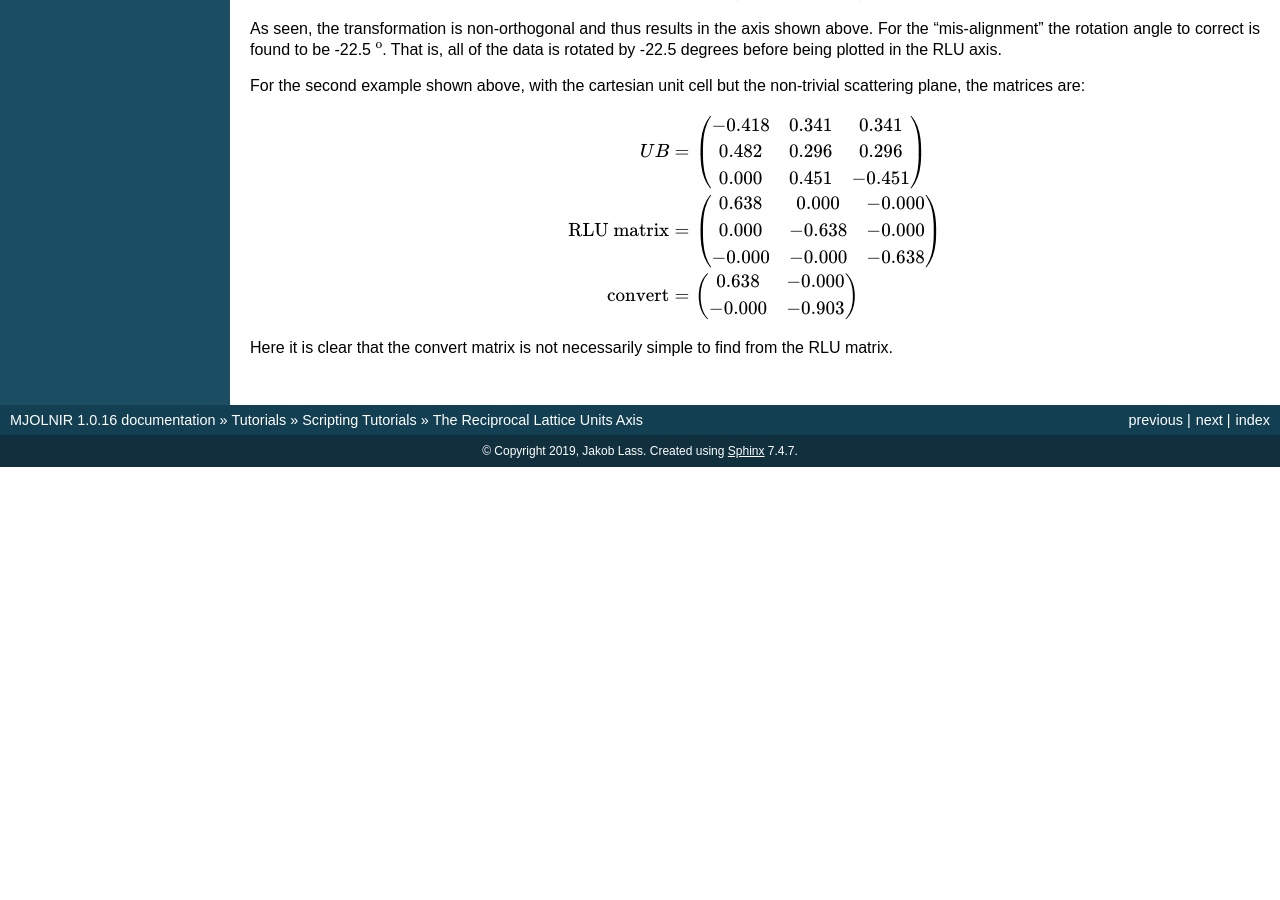
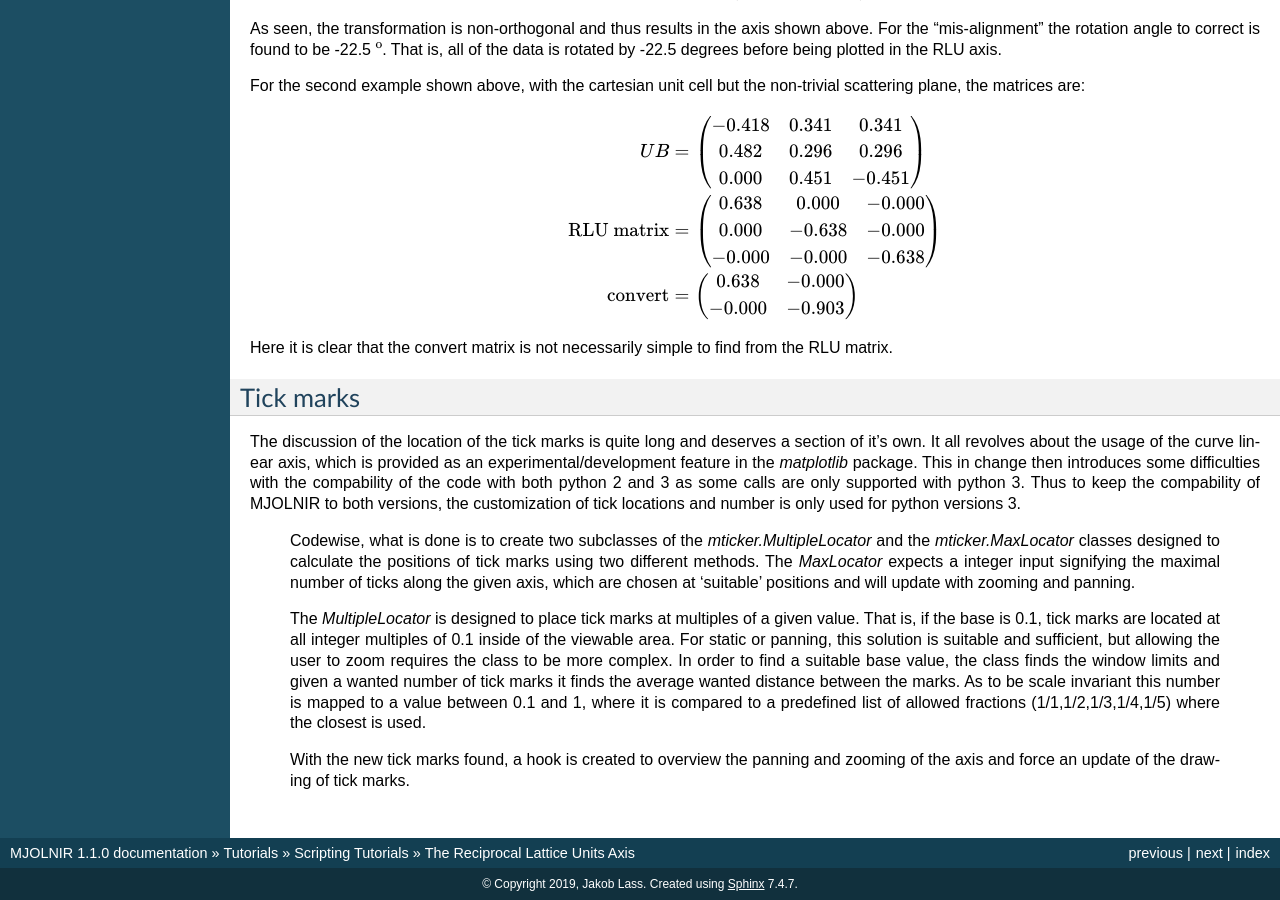
Before and after one commit to MJOLNIRPackage/MJOLNIR, a Sphinx documentation site: the page built from docs/Tutorials/Tools/RLUAxis.rst, in a window 1280 px wide and 900 px high, scrolled down 3738 px. Built offline with Sphinx 7.4.7, drawn with Linux system fonts in a browser that asks for light colours; before the commit the page ends 4205 px from its top, so only the background shows below that; some of the changed text lies outside the part shown.

Commit message:
Update version

```diff
--- a/MJOLNIR/__init__.py
+++ b/MJOLNIR/__init__.py
@@ -9,4 +9,4 @@ Further documentation? Version is 1.0.10?
 import sys,os
 sys.path.append('.')
 
-__version__ = '1.0.16'
+__version__ = '1.1.0'
--- a/docs/Tutorials/Tools/RLUAxis.rst
+++ b/docs/Tutorials/Tools/RLUAxis.rst
@@ -79,7 +79,7 @@ This axis is created to easily plot data in RLU for all crystals in the scatteri
 
 The first example in the code above takes a data set measured on a crystal with unit cell [6.11  6.11  11.35  90.    90.   120.], that is, the crystal is hexagonal and is placed in the hk0 scattering plane. Behind the scene, data plotted in the axis is assumed to be in the :math:`Q_x`, :math:`Q_y` coordinate system rotated such that the first projection vector is along the x-axis (in this case (h,0,0). The data is then first converted into reciprocal space (HKL) and then into the projected in the scattering plane. This might seem like swatting flies with a sledge hammer, however, this allows for enough abstraction as to allow all cases to be plotted.
 
-As the axis object makes use of the non-standard "GridHelperCurveLinear" many features regarding the tick marks and setting limits are not working. A custom function has been generated to set the limits of the shown graph called "set_limits". It takes at least two vectors in either HKL or projection along principal directions and assures that these are visible. Multiple vectors can be provided and it is then assured that all vector positions are visible. An example is shown in line 22 where it is assured that [-1,-1.5,0] and [2.0,1.0,0] are both visible. In this case, providing the vectors [-1,-1.5] and [2,1] is sufficient as the projections are simply [1,0,0] and [0,1,0].
+As the axis object makes use of the non-standard "GridHelperCurveLinear" many features regarding the tick marks and setting limits are not working, but see section below for dicussion. A custom function has been generated to set the limits of the shown graph called "set_limits". It takes at least two vectors in either HKL or projection along principal directions and assures that these are visible. Multiple vectors can be provided and it is then assured that all vector positions are visible. An example is shown in line 22 where it is assured that [-1,-1.5,0] and [2.0,1.0,0] are both visible. In this case, providing the vectors [-1,-1.5] and [2,1] is sufficient as the projections are simply [1,0,0] and [0,1,0].
 
 .. figure:: RLUAxis.png
   :width: 50%
@@ -162,3 +162,14 @@ For the second example shown above, with the cartesian unit cell but the non-tri
     \mathrm{convert} &= \begin{pmatrix}0.638 & -0.000\\-0.000 & -0.903\end{pmatrix}
 
 Here it is clear that the convert matrix is not necessarily simple to find from the RLU matrix.
+
+Tick marks
+----------
+
+The discussion of the location of the tick marks is quite long and deserves a section of it's own. It all revolves about the usage of the curve linear axis, which is provided as an experimental/development feature in the *matplotlib* package. This in change then introduces some difficulties with the compability of the code with both python 2 and 3 as some calls are only supported with python 3. Thus to keep the compability of MJOLNIR to both versions, the customization of tick locations and number is only used for python versions 3.
+
+ Codewise, what is done is to create two subclasses of the *mticker.MultipleLocator* and the *mticker.MaxLocator* classes designed to calculate the positions of tick marks using two different methods. The *MaxLocator* expects a integer input signifying the maximal number of ticks along the given axis, which are chosen at 'suitable' positions and will update with zooming and panning.
+
+ The *MultipleLocator* is designed to place tick marks at multiples of a given value. That is, if the base is 0.1, tick marks are located at all integer multiples of 0.1 inside of the viewable area. For static or panning, this solution is suitable and sufficient, but allowing the user to zoom requires the class to be more complex. In order to find a suitable base value, the class finds the window limits and given a wanted number of tick marks it finds the average wanted distance between the marks. As to be scale invariant this number is mapped to a value between 0.1 and 1, where it is compared to a predefined list of allowed fractions (1/1,1/2,1/3,1/4,1/5) where the closest is used.
+
+ With the new tick marks found, a hook is created to overview the panning and zooming of the axis and force an update of the drawing of tick marks.
--- a/docs/conf.py
+++ b/docs/conf.py
@@ -31,9 +31,9 @@ copyright = u'2019, Jakob Lass'
 author = u'Jakob Lass'
 
 # The short X.Y version
-version = u'1.0.16'
+version = u'1.1.0'
 # The full version, including alpha/beta/rc tags
-release = u'1.0.16'
+release = u'1.1.0'
 
 
 
--- a/docs/index.rst
+++ b/docs/index.rst
@@ -41,11 +41,11 @@ As the software is to be used by a broad user group, it is of great importance t
     Python 3.4 is believed to be compatible but is not tested due to updates in testing framework.
     Python 3.7 is supported by the package but some of the dependencies might not be supported on all operating systems.
 
-.. |travis| image:: https://travis-ci.org/Jakob-Lass/MJOLNIR.svg?branch=1.0.16'
+.. |travis| image:: https://travis-ci.org/Jakob-Lass/MJOLNIR.svg?branch=1.1.0'
     :target: https://travis-ci.org/Jakob-Lass/MJOLNIR
 
-.. |coverall| image:: https://coveralls.io/repos/github/Jakob-Lass/MJOLNIR/badge.svg?branch=1.0.16'
-    :target: https://coveralls.io/github/Jakob-Lass/MJOLNIR?branch=1.0.16'
+.. |coverall| image:: https://coveralls.io/repos/github/Jakob-Lass/MJOLNIR/badge.svg?branch=1.1.0'
+    :target: https://coveralls.io/github/Jakob-Lass/MJOLNIR?branch=1.1.0'
 
 .. |python27| image:: https://img.shields.io/badge/python-2.7-brightgreen.svg
     :target: https://travis-ci.org/Jakob-Lass/MJOLNIR
--- a/setup.py
+++ b/setup.py
@@ -17,7 +17,7 @@ pythonPath = 'lib/python{}.{}/site-packages/MJOLNIR/'.format(*sys.version_info[:
 setup(
     name='MJOLNIR',
 
-    version='1.0.16',
+    version='1.1.0',
     description=('Neutron Scattering software suite.'),
     long_description=long_description,
     author='Jakob Lass',
```
